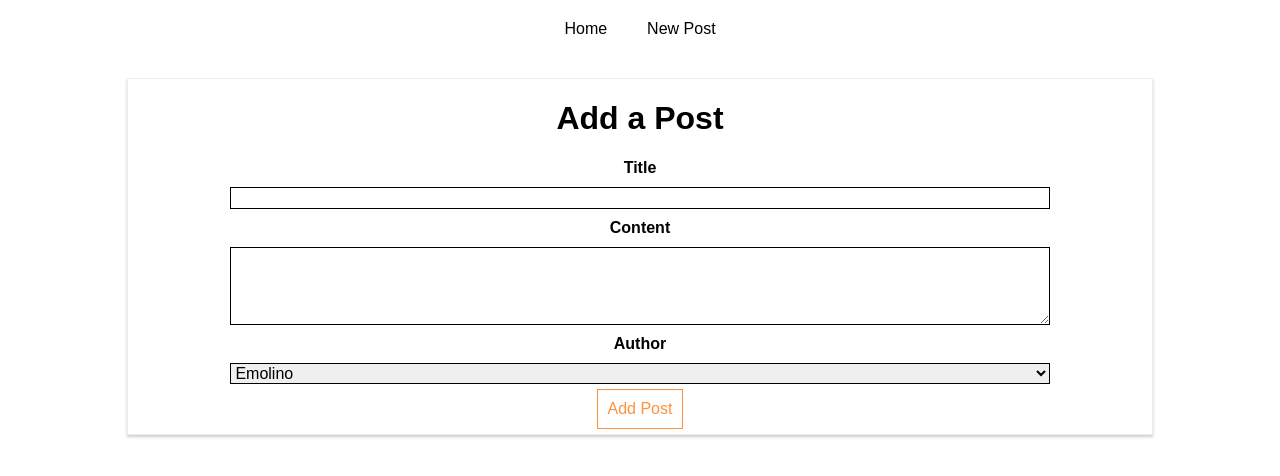
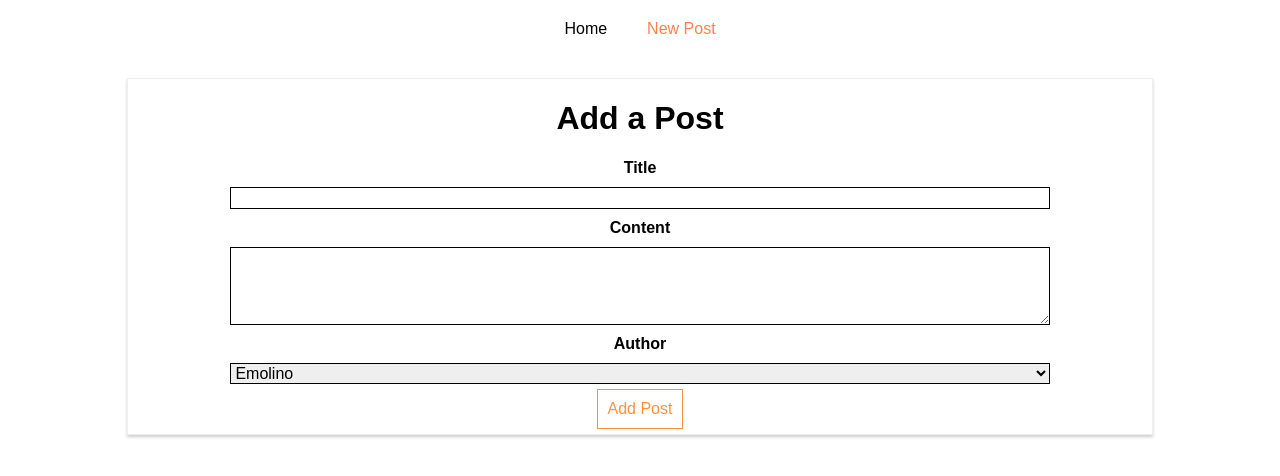
Before and after one commit to ediaz13/ajax-react, a React (Create React App) app: page /new-post in a window 1280 px wide. Shown: the top 476 px of the page. Built offline with nearby package versions, Linux system fonts and the light colour scheme.

Commit message:
201. Styling the Active Route

```diff
--- a/src/containers/Blog/Blog.css
+++ b/src/containers/Blog/Blog.css
@@ -17,6 +17,7 @@
 }
 
 .Blog a:hover,
-.Blog a:active {
+.Blog a:active,
+.Blog a.active {
     color:coral;
 }
--- a/src/containers/Blog/Blog.js
+++ b/src/containers/Blog/Blog.js
@@ -1,6 +1,6 @@
 import React, { Component } from 'react';
 
-import { Route, Link } from 'react-router-dom';
+import { Route, NavLink } from 'react-router-dom';
 import Posts from '../Blog/Posts/Posts';
 import NewPost from './NewPost/NewPost';
 
@@ -13,8 +13,15 @@
                 <header>
                     <nav>
                         <ul>
-                            <li><Link to="/" >Home</Link></li>
-                            <li><Link to="/new-post">New Post</Link></li>
+                            <li><NavLink
+                                to="/"
+                                exact
+                                activeClassName="my-active"
+                                activeStyle={{
+                                    color: '#fa923f',
+                                    textDecoration:'underline'
+                                }}>Home</NavLink></li>
+                            <li><NavLink to="/new-post">New Post</NavLink></li>
                         </ul>
                     </nav>
                 </header>
```
